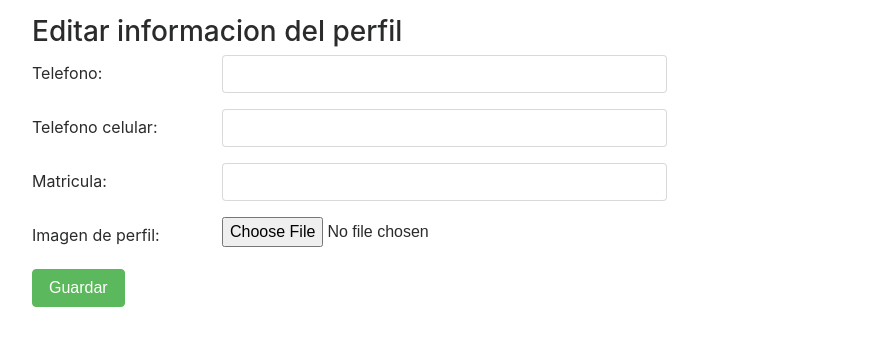
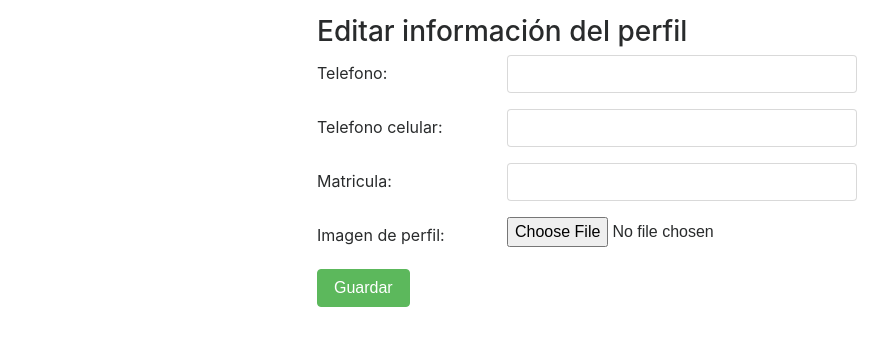
Before and after one commit to ramirouvalle/runi, a Django app: template templates/users/user_edit_profile.html in a window 1280 px wide. Shown: the part 56-402 px from the top of the page, without its empty margins (53-941 px from the left). Run offline with Django 3.2, Linux system fonts and the light colour scheme; the template is opened without the code that fills it: values that come from a table or form of the project are taken from there, others are empty; some libraries are stand-ins or nearby versions.

Commit message:
Minor change in edit profile layout

```diff
--- a/templates/users/user_edit_profile.html
+++ b/templates/users/user_edit_profile.html
@@ -2,39 +2,47 @@
 {% load add_class %}
 
 {% block content %}
-    <form action="{% url 'users:user_edit_profile' user.username %}" method="post" enctype="multipart/form-data">
+    <div class="row">
+        <div class="col-md-8 offset-md-2 col-lg-6 offset-lg-3">
+            <form action="{% url 'users:user_edit_profile' user.username %}" method="post"
+                  enctype="multipart/form-data">
                 {% csrf_token %}
 
                 <div class="form-group row">
-            <div class="col-12">
-                <h3>Editar informacion del perfil</h3>
+                    <div class="col-12 ">
+                        <h3>Editar información del perfil</h3>
                     </div>
-            <label class="col-3 col-sm-2 col-form-label">Telefono:</label>
-            <div class="col-9 col-sm-5">
+                    <label class="col-12 col-lg-4 col-form-label">Telefono:</label>
+                    <div class="col-12 col-lg-8">
                         {{ form.phone_number|addcss:"form-control" }}
                     </div>
                 </div>
 
                 <div class="form-group row">
-            <label class="col-3 col-sm-2 col-form-label">Telefono celular:</label>
-            <div class="col-9 col-sm-5">
+                    <label class="col-12 col-lg-4 col-form-label">Telefono celular:</label>
+                    <div class="col-12 col-lg-8">
                         {{ form.cell_phone_number|addcss:"form-control" }}
                     </div>
                 </div>
 
                 <div class="form-group row">
-            <label class="col-3 col-sm-2 col-form-label">Matricula:</label>
-            <div class="col-9 col-sm-5">
+                    <label class=" col-12 col-lg-4 col-form-label">Matricula:</label>
+                    <div class="col-12 col-lg-8">
                         {{ form.student_number|addcss:"form-control" }}
                     </div>
                 </div>
 
                 <div class="form-group row">
-            <label class="col-3 col-sm-2 col-form-label">Imagen de perfil:</label>
-            <div class="col-9 col-sm-2">
+                    <label class="col-12 col-lg-4 col-form-label">Imagen de perfil: </label>
+                    <div class="col-12 col-lg-8 profile">
+                        {% if form.instance.image %}
+                            <img src="{{ form.instance.image.url }}" class="avatar rounded-circle"><br>
+                        {% endif %}
                         {{ form.image|addcss:"form-control-file" }}
                     </div>
                 </div>
                 <input class="btn btn-success" type="submit" value="Guardar">
             </form>
+        </div>
+    </div>
 {% endblock content %}
```
Lines whose indentation alone changed are shown as unchanged.
